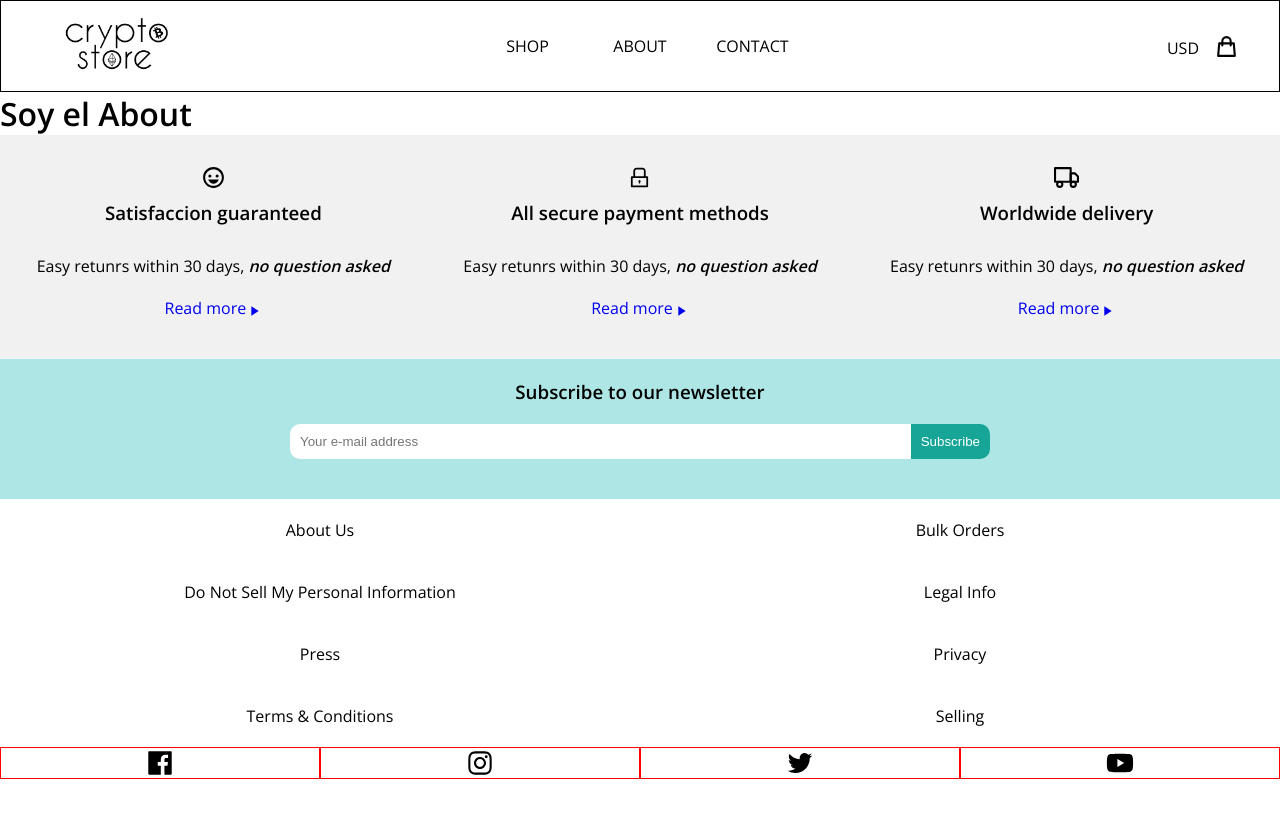
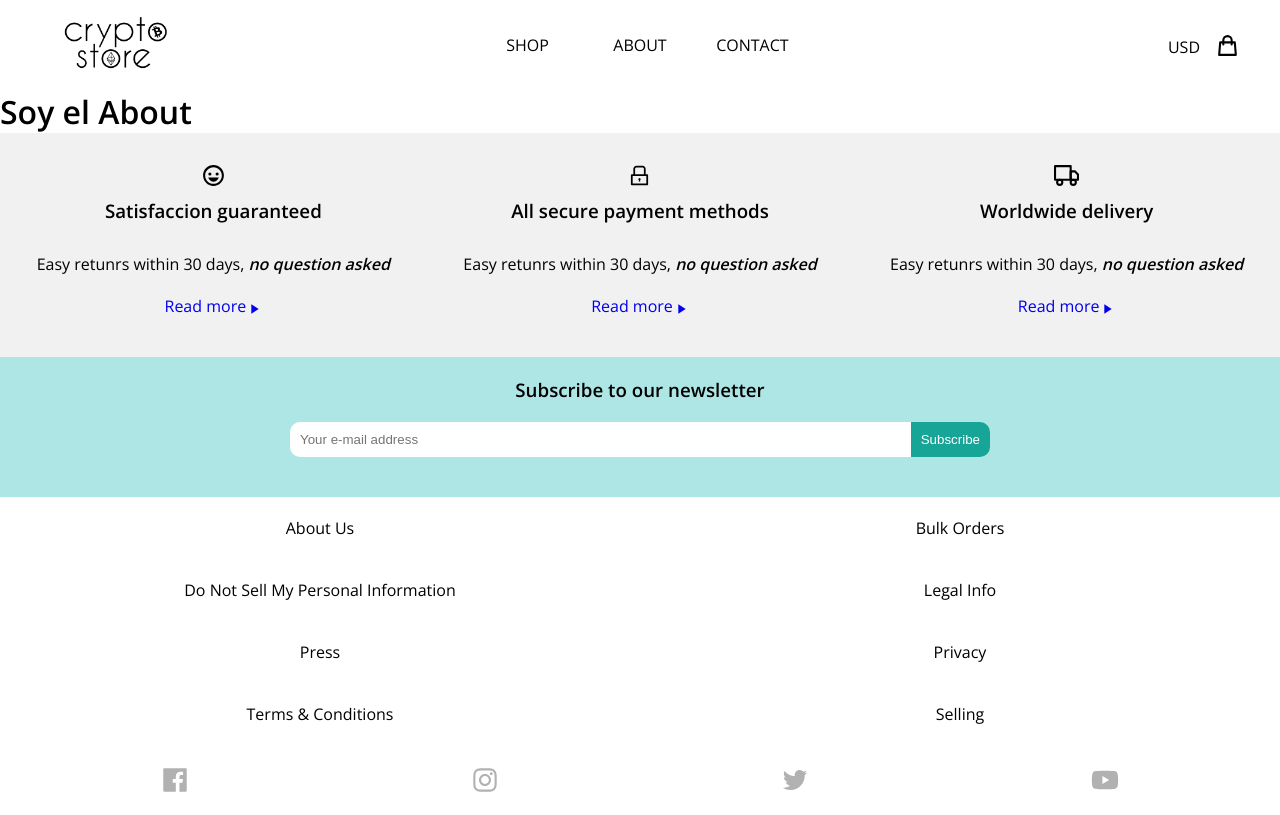
Before and after one commit to acerohernan/codestore_frontend_old, a React (Create React App) app: page /about in a window 1280 px wide. Built offline with nearby package versions, Linux system fonts and the light colour scheme.

Commit message:
footer finished

```diff
--- a/package.json
+++ b/package.json
@@ -8,10 +8,7 @@
     "@testing-library/user-event": "^12.1.10",
     "react": "^17.0.2",
     "react-dom": "^17.0.2",
-<<<<<<< HEAD
-=======
     "react-icons": "^4.3.1",
->>>>>>> 5bda7e1e0100641e19c7fdb2399c2888a214071b
     "react-router-dom": "^6.0.2",
     "react-scripts": "4.0.3",
     "web-vitals": "^1.0.1"
--- a/src/components/Footer/footer.module.css
+++ b/src/components/Footer/footer.module.css
@@ -113,18 +113,24 @@
     grid-template-columns: 1fr 1fr 1fr 1fr;
     align-items: center;
     justify-content: center;
+    padding: 20px;
+    box-sizing: border-box;
 }
 
 .socialLink{
     display: flex;
     justify-content: center;
-    border: 1px solid red;
-    color: black;
 }
 
 .socialIcon {
     width: 30px;
     height: 30px;
+    color: #b1b1b1;
+}
+
+.socialIcon:hover{
+    color: black;
+    transition: 0.5s all ease;
 }
 
 @media only screen and (min-width: 1024px){
--- a/src/components/Header/header.module.css
+++ b/src/components/Header/header.module.css
@@ -1,7 +1,6 @@
 .container{
     width: 100%;
     padding: 15px 20px;
-    border: 1px solid black;
     display: grid;
     grid-template-columns: 1fr 1fr 1fr;
     align-items: center;
```
Also changed, not shown: 2 other files (tests, documents, lock files or other folders).
